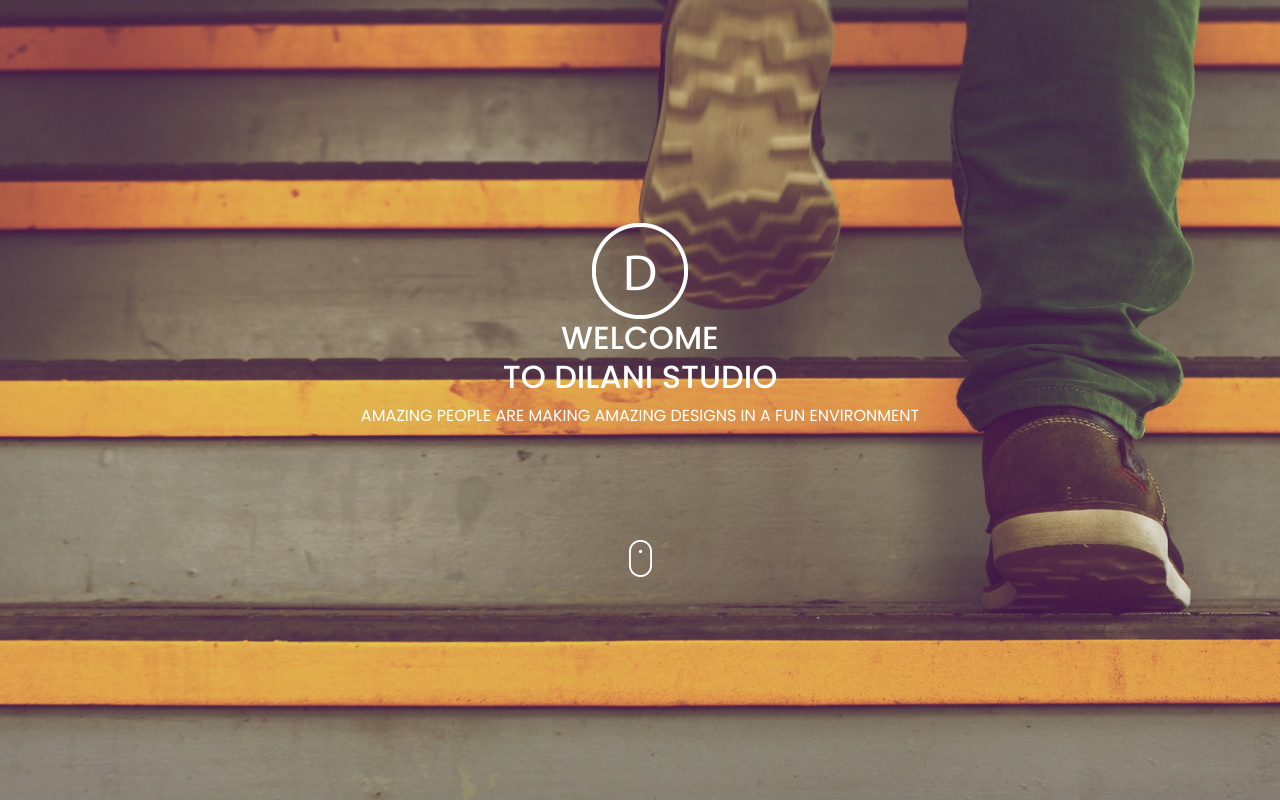
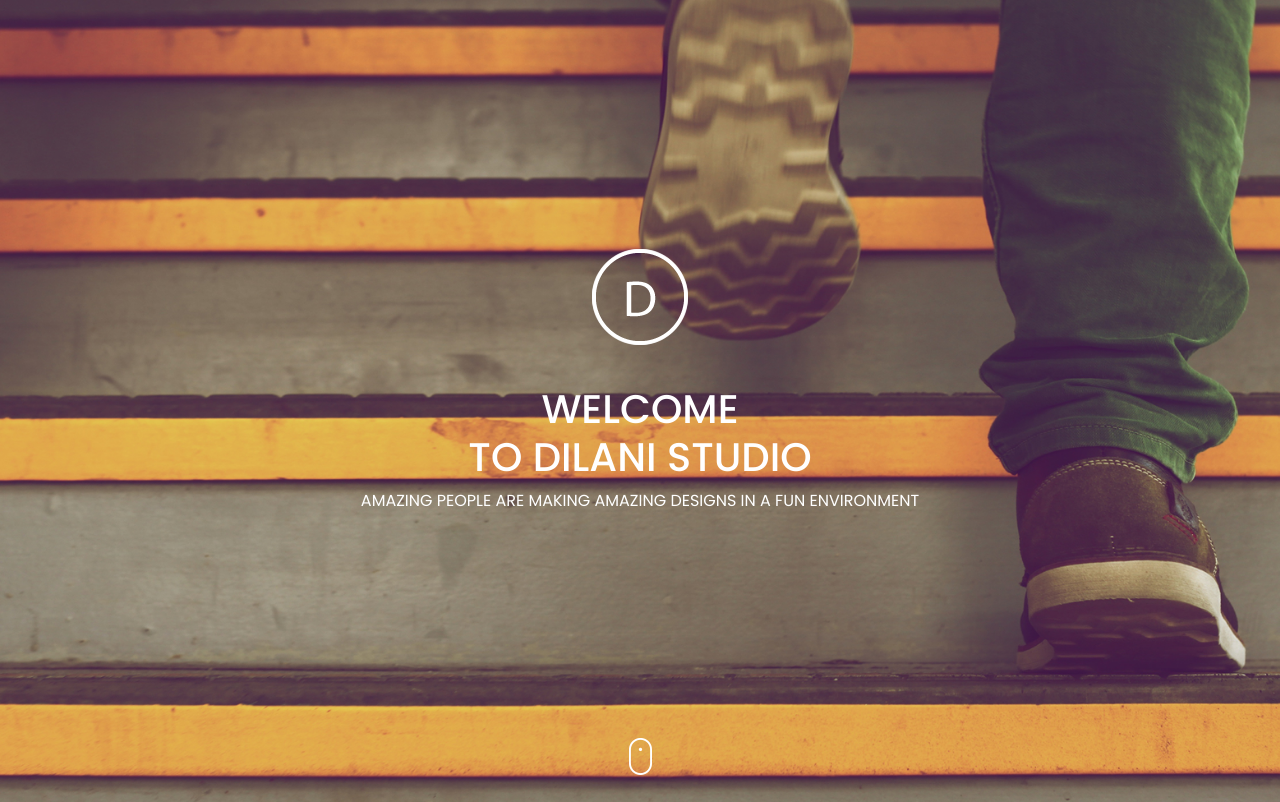
Before and after one commit to Isaac-kiptoo-kilimo/moringa-IP6-studio, a plain HTML site: page index.html in a window 1280 px wide. Shown: the top 802 px of the page. Drawn offline with nearby package versions, Linux system fonts and the light colour scheme.

Commit message:
fix:This will fix boostrap classes

```diff
--- a/index.html
+++ b/index.html
@@ -14,13 +14,13 @@
 </head>
 <body>
    <div class="header">
-        <div class="container-fluid text-center text-white h-100 d-flex align-items-center justify-content-center flex-column">
-            <div class=" mb-5">
-                <img src="./images/logo.png" alt="">
-                <h2>WELCOME <br> TO DILANI STUDIO</h2>
+        <div class="container-fluid text-center bg- text-white h-100 d-flex align-items-center justify-content-center justify-content-around flex-column">
+            <div class=" mt-5 pt-5">
+                <img class="my-4 pt-4" src="./images/logo.png" alt="">
+                <h2 class="mt-3 headerdep">WELCOME <br> <span class=""> TO DILANI STUDIO</span></h2>
                 <P>AMAZING PEOPLE ARE MAKING AMAZING DESIGNS IN A FUN ENVIRONMENT</P>
             </div>
-            <div class=" mt-5 click">
+            <div class="click">
                 <img src="./images/mouse_click.png" alt="">
             </div>
         </div>
@@ -186,6 +186,7 @@
    </footer>
 
    <script src="https://code.jquery.com/jquery-3.6.0.min.js" integrity="sha256-/xUj+3OJU5yExlq6GSYGSHk7tPXikynS7ogEvDej/m4=" crossorigin="anonymous"></script>
+
 <script src="./js/index.js"></script>
 <!-- <script src="./js/script.js"></script> -->
 </body>
--- a/style.css
+++ b/style.css
@@ -9,13 +9,16 @@ body{
 
 .header{
     width: 100%;
-    height: 100vh;
+    height: 110vh;
     background: url(./images/hero-image.jpg);
     background-position: center;
     background-repeat: no-repeat;
     background-size: cover;
     position: relative;
 
+}
+.headerdep{
+    font-size: 40px;
 }
 .our-services{
     width: 100%;
```
